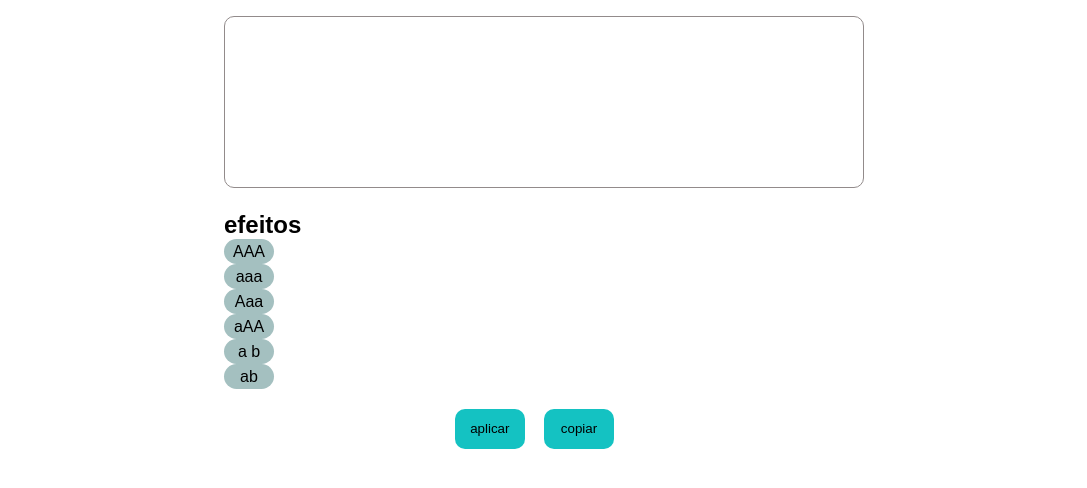
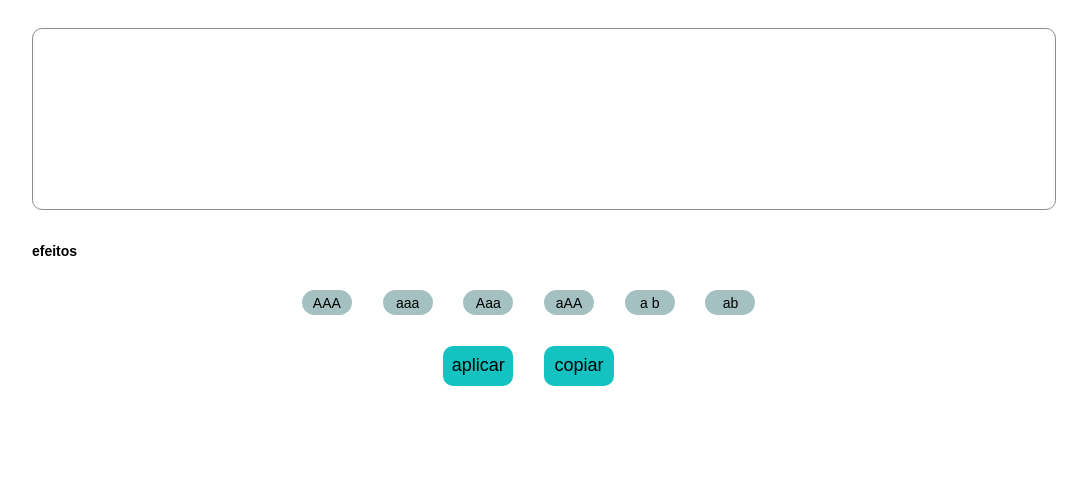
Before and after one commit to arturj9/changing_letters, a plain HTML site: page index.html in a window 1280 px wide. Shown: the part 200-688 px from the top of the page, without its empty margins (96-1183 px from the left). Drawn offline with Linux system fonts and the light colour scheme.

Commit message:
Update style.css

```diff
--- a/style.css
+++ b/style.css
@@ -3,6 +3,7 @@
     padding: 0;
     box-sizing: border-box;
     font-family: Arial, Helvetica, sans-serif;
+    font-size: 14px;
 }
 
 .container{
@@ -14,7 +15,7 @@
 }
 
 .conteudo{
-    width: 50%;
+    width: 80%;
     height: 60%;
 }
 
@@ -22,6 +23,10 @@
     color: rgb(9, 156, 107);
     display: flex;
     justify-content: center;
+}
+
+h1{
+    font-size: 32px;
 }
 
 #text{
@@ -33,16 +38,20 @@
     resize: none;
     width: 100%;
     height: 100%;
-    margin: 3% 0;
+    margin: 3% 0 0 0;
     border: solid 1px rgb(146, 139, 139);
 }
 
-.area-efeitos{
+h2{
+    margin: 3% 0;
+}
+
+.area-efeitos-p{
     display: flex;
     justify-content: center;
 }
 
-span, .efeito{
+.efeito{
     display: flex;
     justify-content: center;
     align-items: center;
@@ -52,8 +61,13 @@ span, .efeito{
     height: 25px;
     border-radius: 15px;
     margin-right: 3%;
+    cursor: pointer;
+}
 
+.efeito::selection{
+    border: solid 1px #000;
 }
+
 
 .area-botoes{
     display: flex;
@@ -71,4 +85,5 @@ button{
     background-color: rgb(20, 194, 194);
     cursor: pointer;
     border-radius: 10px;
+    font-size: 18px;
 }
```
